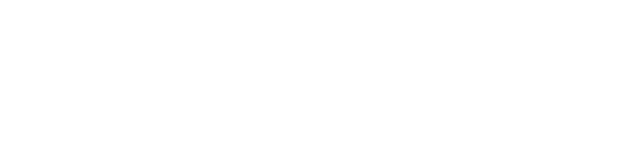
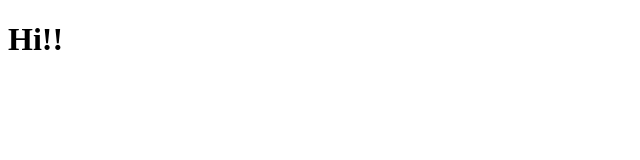
Before and after one commit to EduardoCrCo/new-repo, a plain HTML site: page index.html in a window 1280 px wide. Shown: the whole page, without its empty margins (0-640 px from the left). Drawn offline with Linux system fonts and the light colour scheme.

Commit message:
Add header

```diff
--- a/index.html
+++ b/index.html
@@ -5,5 +5,7 @@
     <meta name="viewport" content="width=device-width, initial-scale=1.0" />
     <title>Document</title>
   </head>
-  <body></body>
+  <body>
+    <h1>Hi!!</h1>
+  </body>
 </html>
```
